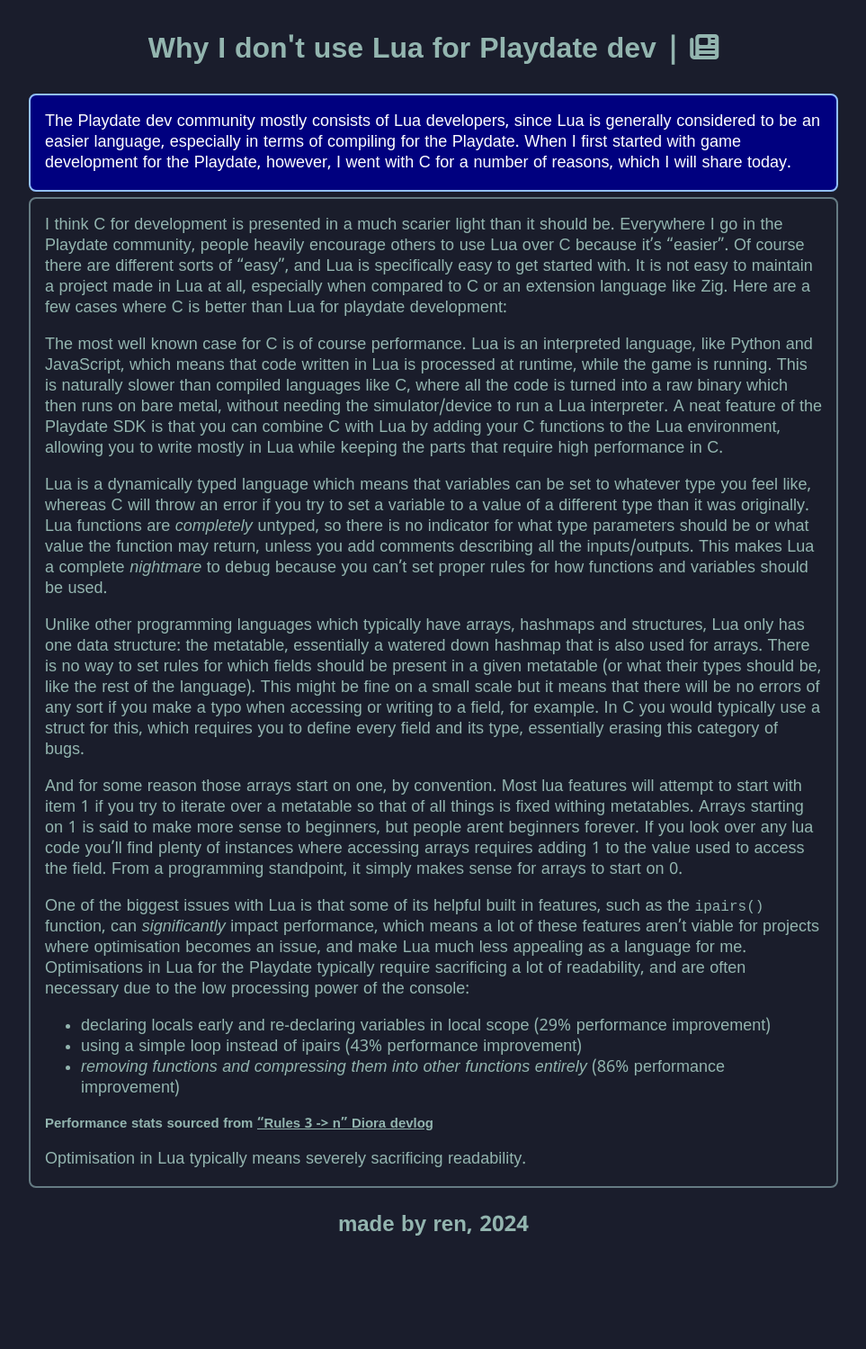
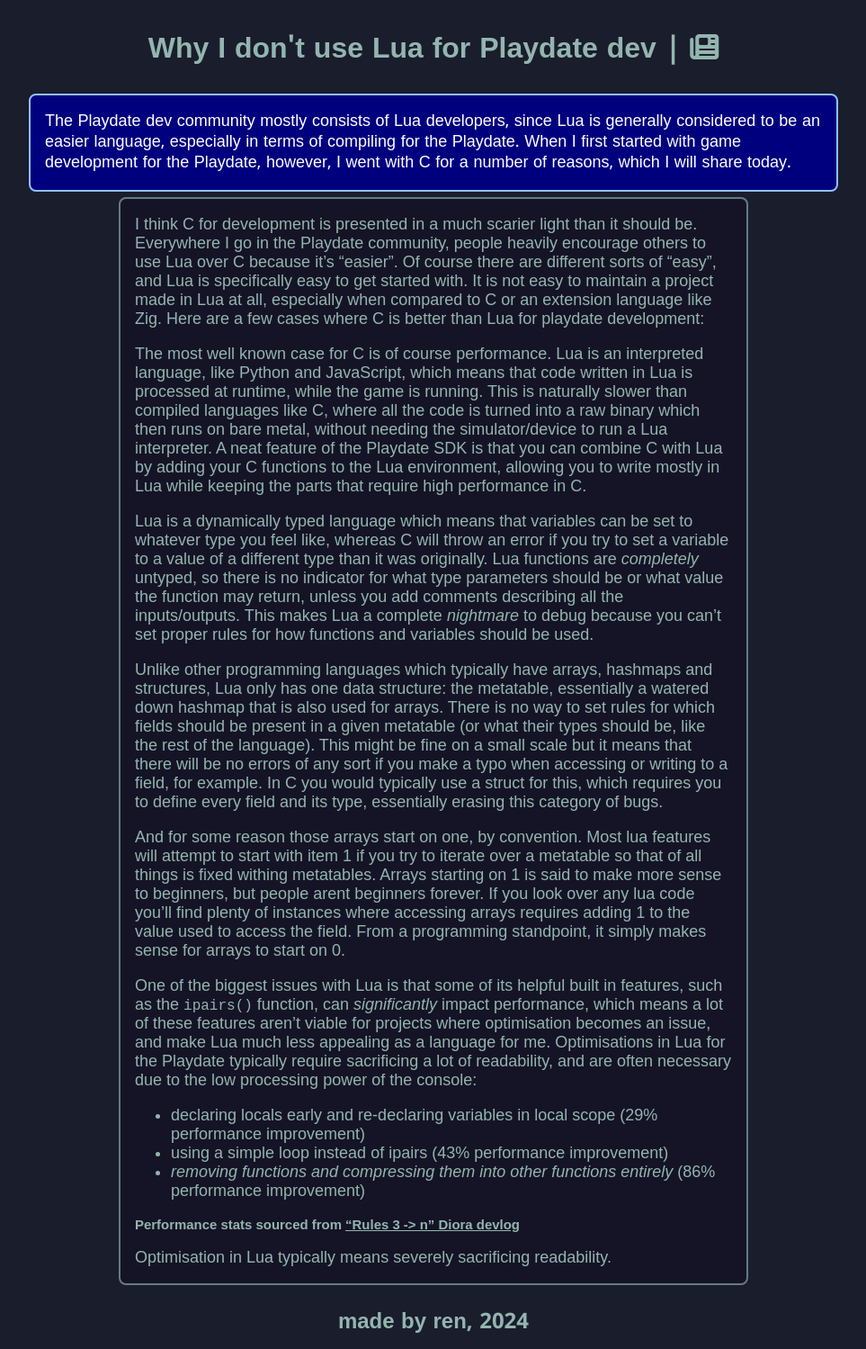
Before and after one commit to renpenguin/renpenguin.github.io, a Jekyll site: the page built from _posts/2024-07-30-c-not-lua.md, in a window 1280 px wide. Shown: the whole page at 90% size, without its empty margins (158-1121 px from the left). Built offline with Jekyll 4.4.1, drawn with Linux system fonts in a browser that asks for light colours; nearby versions of some CDN libraries; before the commit the page ends 1391 px from its top, so only the background shows below that.

Commit message:
main post content styling

```diff
--- a/_sass/main.scss
+++ b/_sass/main.scss
@@ -73,6 +73,10 @@
         font-size: large;
 
         &.main-content {
+            max-width: 700px;
+
+            background-color: #151426;
+            font-family: sans-serif;
             color: #93b5af;
         }
 
```
